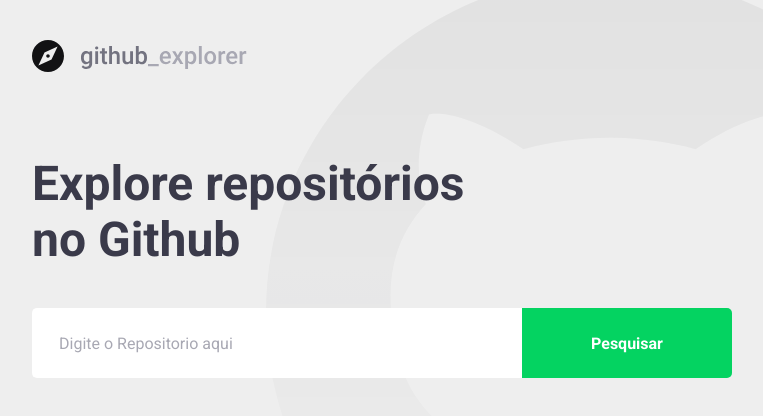
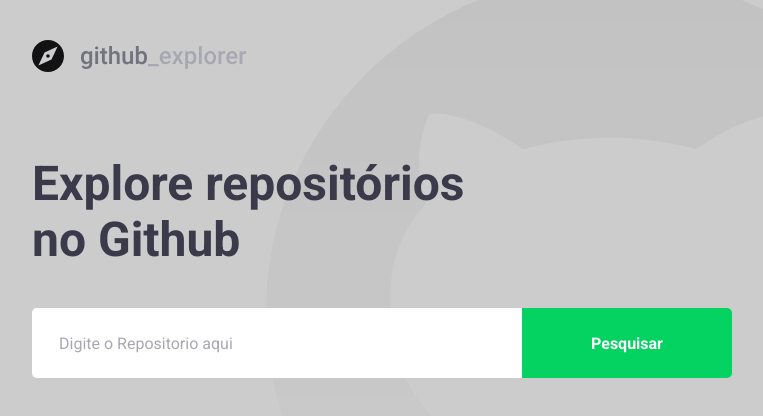
Before and after one commit to torresfelicio/explorer-github, a React (Create React App) app: page / in a window 1280 px wide. Shown: the top 416 px of the page, without its empty margins (148-911 px from the left). Built offline with nearby package versions, Linux system fonts and the light colour scheme; the HTML template or start-up script is replaced by a standard one.

Commit message:
new page github explorer

```diff
--- a/src/styles/global.ts
+++ b/src/styles/global.ts
@@ -11,7 +11,7 @@ export default createGlobalStyle`
   }
 
   body {
-    background: #eee url(${githubBackgroud}) no-repeat 70% top;
+    background: #ccc url(${githubBackgroud}) no-repeat 70% top;
     -webkit-font-smoothing: antialiased;
   }
 
```
